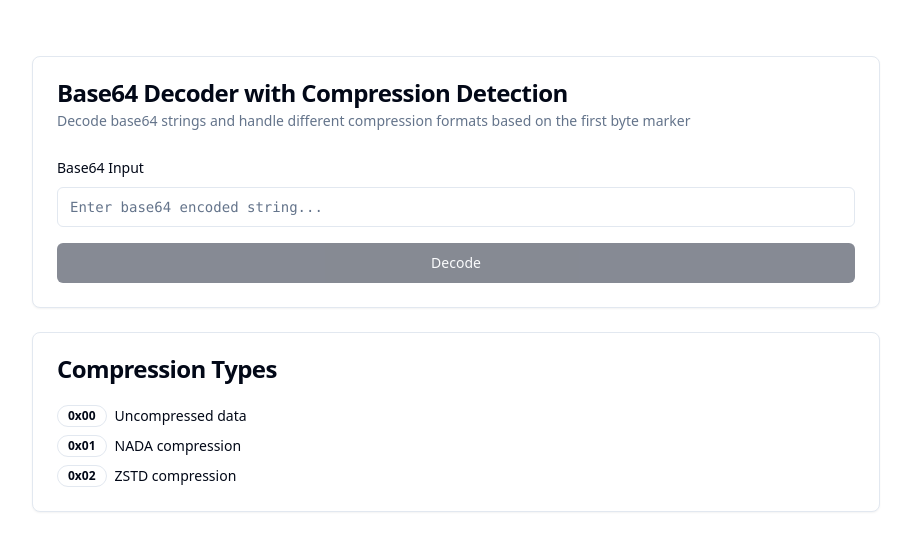
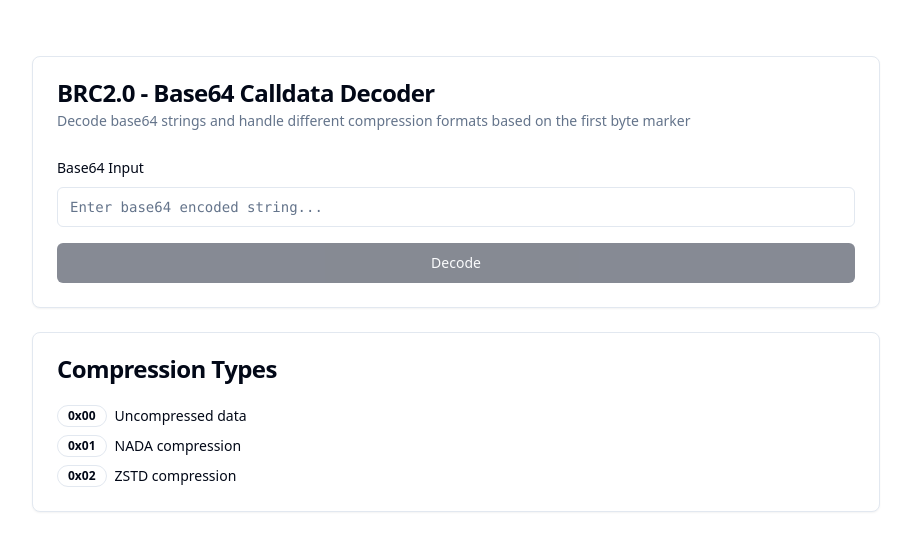
Before and after one commit to alpergundogdu/brc20-prog-calldata-decoder, a React (Vite) app: page / in a window 1280 px wide. Shown: the top 550 px of the page, without its empty margins (184-1095 px from the left). Built offline with nearby package versions, Linux system fonts and the light colour scheme.

Commit message:
Change card title
Update the main card title to "BRC2.0 - Base64 Calldata Decoder".

```diff
--- a/src/components/Base64Decoder.tsx
+++ b/src/components/Base64Decoder.tsx
@@ -122,7 +122,7 @@ export const Base64Decoder: React.FC = () => {
     <div className="max-w-4xl mx-auto p-6 space-y-6">
       <Card>
         <CardHeader>
-          <CardTitle>Base64 Decoder with Compression Detection</CardTitle>
+          <CardTitle>BRC2.0 - Base64 Calldata Decoder</CardTitle>
           <CardDescription>
             Decode base64 strings and handle different compression formats based on the first byte marker
           </CardDescription>
```
